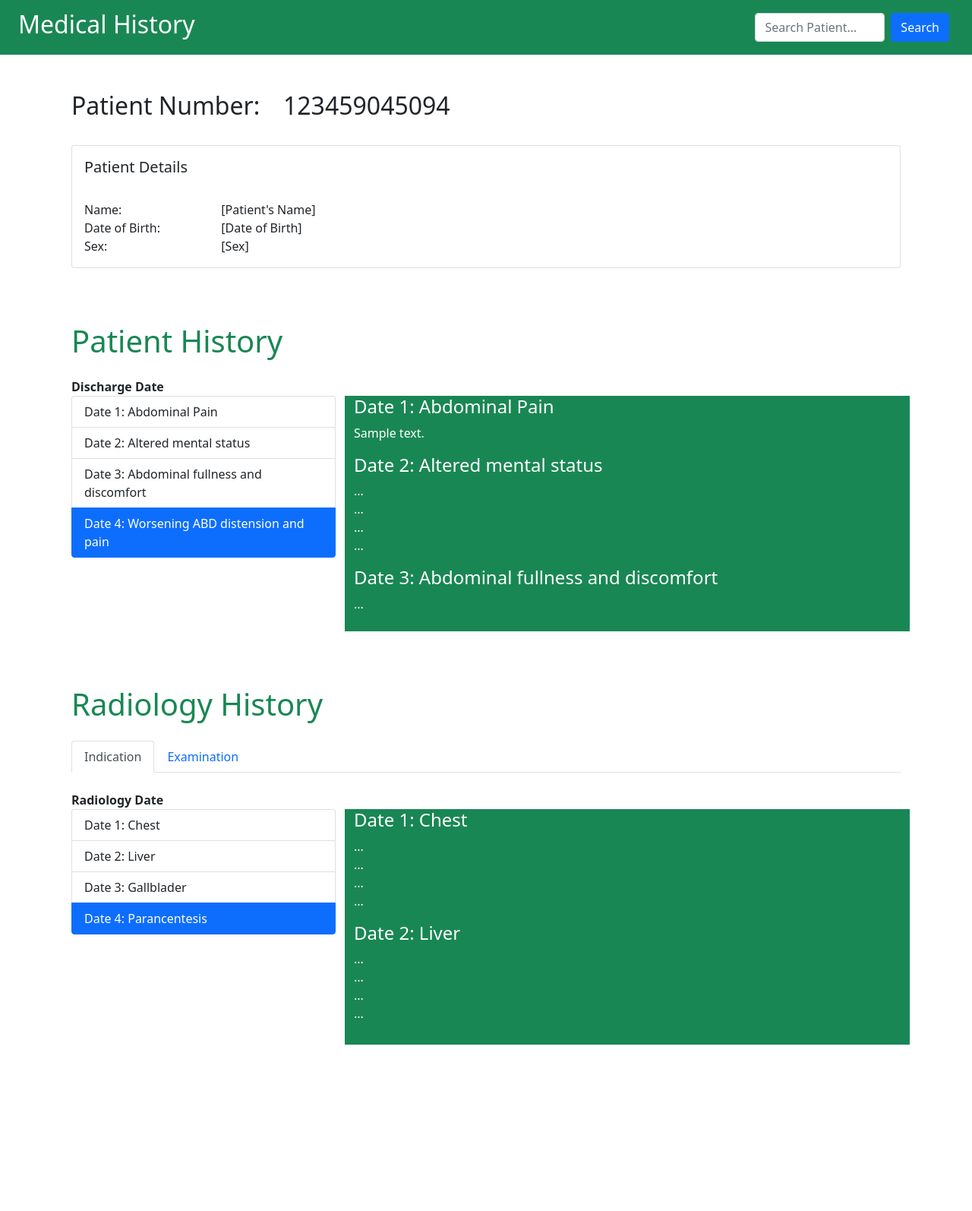
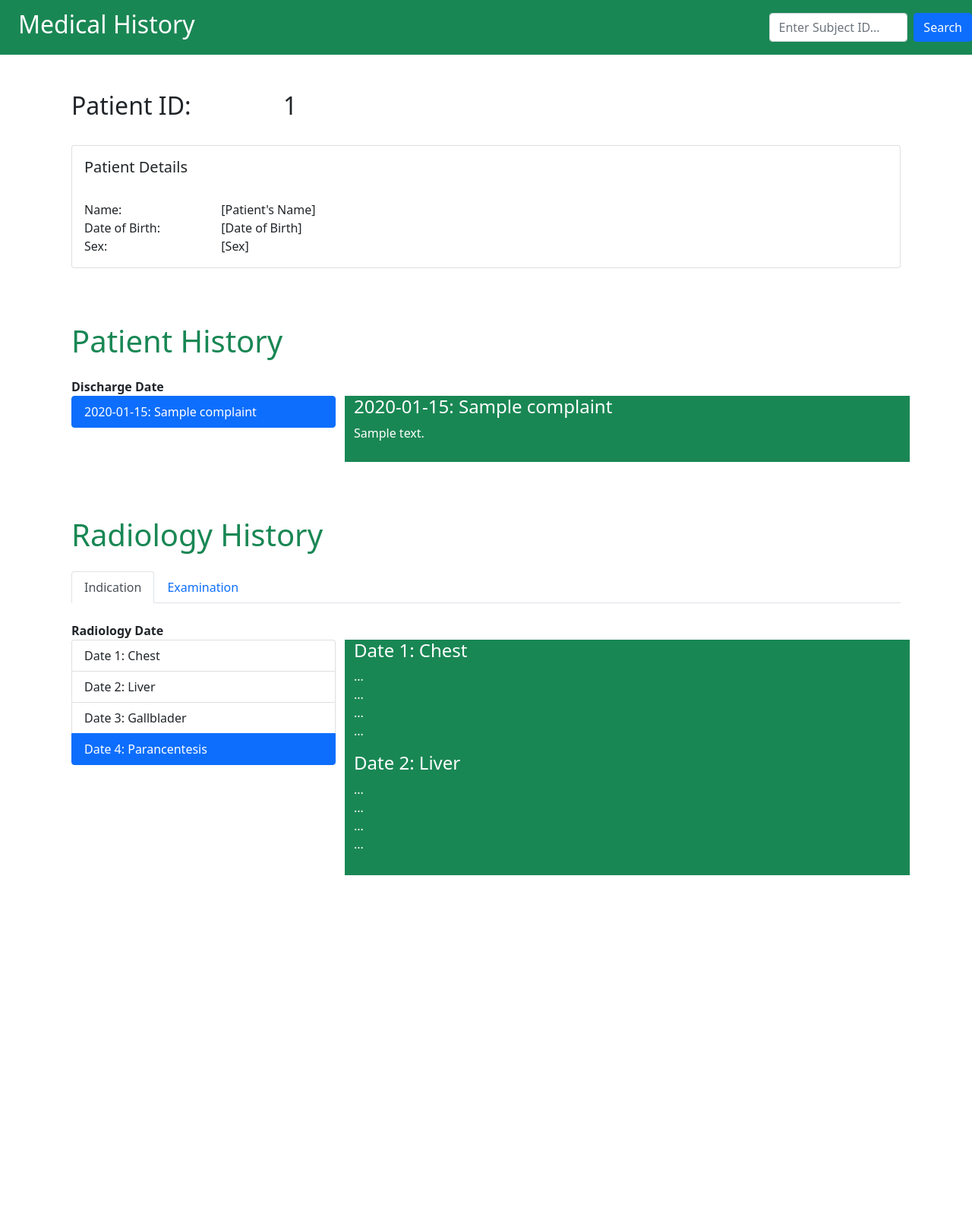
Before and after one commit to olie0001/medical_summary_fit3164, a Flask app: template patient_history/templates/index.html in a window 1280 px wide. Shown: the top 1594 px of the page at 76% size. After the commit the page ends 1152 px from the top, so only its background shows below. Run offline with Flask 3, Linux system fonts and the light colour scheme; the template is opened without the code that fills it: most values are stand-ins (such as "Sample title", 1, 10 or a date in 2020).

Commit message:
Implemented search function and display patient id on frontend

```diff
--- a/patient_history/app.py
+++ b/patient_history/app.py
@@ -1,43 +1,64 @@
-from flask import Flask, render_template
+from flask import Flask, render_template, request
 from flask_sqlalchemy import SQLAlchemy
-from transformers import AutoTokenizer, BioGptForCausalLM
-
-# NLP code
-def summarise(note):
-    # BioGPT
-    tokenizer = AutoTokenizer.from_pretrained("microsoft/biogpt")
-    model = BioGptForCausalLM.from_pretrained("microsoft/biogpt")
-
-    # Tokenization and summarisation
-    inputs = tokenizer.encode("summarize: " + note, return_tensors="pt", max_length=1024, truncation=True)
-    summary_ids = model.generate(inputs, max_length=1025, min_length=200, length_penalty=2.0, num_beams=4, early_stopping=True)
-    summary = tokenizer.decode(summary_ids[0], skip_special_tokens=True)
-
-    return summary
+from transformers import AutoTokenizer, BertLMHeadModel
+import re
 
 app = Flask(__name__)
-
-# Configure the SQLAlchemy part to connect to the PostgreSQL database
 app.config['SQLALCHEMY_DATABASE_URI'] = 'postgresql://postgres:ds12@localhost/patient_note'
 app.config['SQLALCHEMY_TRACK_MODIFICATIONS'] = False
-
-# Initialize the database connection
 db = SQLAlchemy(app)
 
-# Define your database model
-class DischargeFirst10(db.Model):
-    __tablename__ = 'discharge_first_10'  # Your table name
-    note_id = db.Column(db.String(), primary_key=True)  # Assuming note_id is the primary key
-    text = db.Column(db.Text)  # Assuming 'text' is the name of the column to retrieve
+class DischargeData(db.Model):
+    __tablename__ = 'discharge_first_10'
+    note_id = db.Column(db.String(), primary_key=True)
+    storetime = db.Column(db.Date)
+    subject_id = db.Column(db.String(8), nullable=False)
+    text = db.Column(db.Text)
 
-@app.route('/')
+def summarise(note):
+    model_name = "microsoft/BiomedNLP-PubMedBERT-base-uncased-abstract-fulltext"
+    model = BertLMHeadModel.from_pretrained(model_name, is_decoder=True)
+    tokenizer = AutoTokenizer.from_pretrained(model_name)
+    inputs = tokenizer.encode("summarize: " + note, return_tensors="pt", max_length=512, truncation=True)
+    summary_ids = model.generate(inputs, max_length=513, min_length=50, num_beams=4, early_stopping=True)
+    return tokenizer.decode(summary_ids[0], skip_special_tokens=True)
+
+def chief_complaint(note):
+    complaint = re.search(r'chief complaint\s*:\s*(.*?)(major surgical|history of present illness|$)', note, re.IGNORECASE)
+    if complaint:
+        return complaint.group(1).strip()
+    else:
+        return None
+
+@app.route('/', methods=['GET'])
 def index():
-    # Query the first 'text' entry from the discharge_first_10 table
-    note_entry = DischargeFirst10.query.first()
-    medical_note = note_entry.text
-    # Call the summarisation function
-    note = summarise(medical_note)
-    return render_template('index.html', medical_note=note)
+    # This route now only handles GET requests and shows an empty search form
+    return render_template('index.html', discharge_arr=[])
+
+@app.route('/search', methods=['POST'])
+def search():
+    subject_id = request.form['subject_id']
+    discharge_entries = DischargeData.query.filter_by(subject_id=subject_id).all()
+    discharge_arr = []
+
+    if not discharge_entries:
+        # Pass a message if no entries are found
+        return render_template('index.html', discharge_arr=[], no_data="No records found", subject_id=subject_id)
+
+    for entry in discharge_entries:
+        unsummarised_note = entry.text
+        summarised_note = summarise(unsummarised_note)
+        complaint = chief_complaint(summarised_note)
+        entry_data = {
+            'note_id': entry.note_id,
+            'storetime': entry.storetime,
+            'complaint': complaint,
+            'text': summarised_note,
+            'subject_id': subject_id
+        }
+        discharge_arr.append(entry_data)
+
+    return render_template('index.html', discharge_arr=discharge_arr, subject_id=subject_id)
 
 if __name__ == '__main__':
     app.run(debug=True)
--- a/patient_history/templates/index.html
+++ b/patient_history/templates/index.html
@@ -1,5 +1,3 @@
-<!--{{ medical_note }}-->
-
 <!DOCTYPE HTML>
 
 <html lang="en">
@@ -26,7 +24,6 @@
   </head>
 
   <body>
-    <!--NAV BAR-->
     <header>
         <nav class="navbar navbar-expand navbar-dark bg-success">
             <!--Heading-->
@@ -36,12 +33,11 @@
                 </a>
             </div>
             <!--Search Bar-->
-            <form class="d-flex" id="search_patient" role="search">
-                <input class="form-control me-2" type ="search" id="patient_id" name ="q" placeholder="Search Patient...">
-                <div style="padding-right: 30px;">
-                    <button class="btn btn-primary">Search</button>
-                </div>
+            <form class="d-flex" id="search_patient" action="/search" method="post" role="search">
+                <input class="form-control me-2" type="search" id="patient_id" name="subject_id" placeholder="Enter Subject ID...">
+                <button class="btn btn-primary" type="submit">Search</button>
             </form>
+
         </nav>
     </header>
 
@@ -51,8 +47,14 @@
         <!--Patient Number-->
         <div class="container">
             <div class="row">
-                <div class="col-3"><h2>Patient Number:</h2></div>
-                <div class="col-9"><h2>123459045094</h2></div>
+                <div class="col-3"><h2>Patient ID:</h2></div>
+                <div class="col-9">
+                    {% if discharge_arr %}
+                        <h2>{{ discharge_arr[0].subject_id }}</h2>
+                    {% else %}
+                        <h2>No Patient Selected</h2>
+                    {% endif %}
+                </div>
             </div>
         </div>
 
@@ -93,42 +95,27 @@
             </div>
             <div class="row">
                 <strong>Discharge Date</strong>
-                <!--Timeline-->
                 <div class="col-4">
-                    <div id="list-1" class="list-group ">
-                        <a class="list-group-item list-group-item-action" href="#list-item-1">
-                            Date 1: Abdominal Pain
-                        </a>
-                        <a class="list-group-item list-group-item-action" href="#list-item-2">
-                            Date 2: Altered mental status
-                        </a>
-                        <a class="list-group-item list-group-item-action" href="#list-item-3">
-                            Date 3: Abdominal fullness and discomfort
-                        </a>
-                        <a class="list-group-item list-group-item-action" href="#list-item-4">
-                            Date 4: Worsening ABD distension and pain
-                        </a>
+                    <div id="discharge-list" class="list-group ">
+                        {% for discharge in discharge_arr %}
+                            <a class="list-group-item list-group-item-action" href="#discharge-{{ loop.index }}">
+                                {{ discharge.storetime if discharge.storetime else 'N/A' }}: {{ discharge.complaint }}
+                            </a>
+                        {% else %}
+                            <div>No discharge records found</div>
+                        {% endfor %}
                     </div>
                 </div>
-                <!--Medical Note-->
                 <div class="col-8 text-bg-success">
-                    <div data-bs-spy="scroll" data-bs-target="#list-1" data-bs-smooth-scroll="true" class="scrollspy-example" tabindex="0">
-                        <h4 id="list-item-1">Date 1: Abdominal Pain</h4>
-                        <p>
-                            {{ medical_note }}
-                        </p>
-                        <h4 id="list-item-2">Date 2: Altered mental status</h4>
-                        <p>
-                            ...<br>...<br>...<br>...<br>
-                        </p>
-                        <h4 id="list-item-3">Date 3: Abdominal fullness and discomfort</h4>
-                        <p>
-                            ...<br>...<br>...<br>...<br>
-                        </p>
-                        <h4 id="list-item-4">Date 4: Worsening ABD distension and pain</h4>
-                        <p>
-                            ...<br>...<br>...<br>...<br>
-                        </p>
+                    <div data-bs-spy="scroll" data-bs-target="#discharge-list" data-bs-smooth-scroll="true" class="scrollspy-example" tabindex="0">
+                        {% for discharge in discharge_arr %}
+                            <h4 id="discharge-{{ loop.index }}">{{ discharge.storetime if discharge.storetime else 'N/A' }}: {{ discharge.complaint }}</h4>
+                            <p>
+                                {{ discharge.text }}
+                            </p>
+                        {% else %}
+                            <div>No discharge records found</div>
+                        {% endfor %}
                     </div>
                 </div>
             </div>
@@ -190,6 +177,7 @@
                     </div>
                 </div>
             </div>
+            <!--Examination-->
             <div id="Examination" class="tab-pane fade">
                 <br>
                 <div class="row">
```
